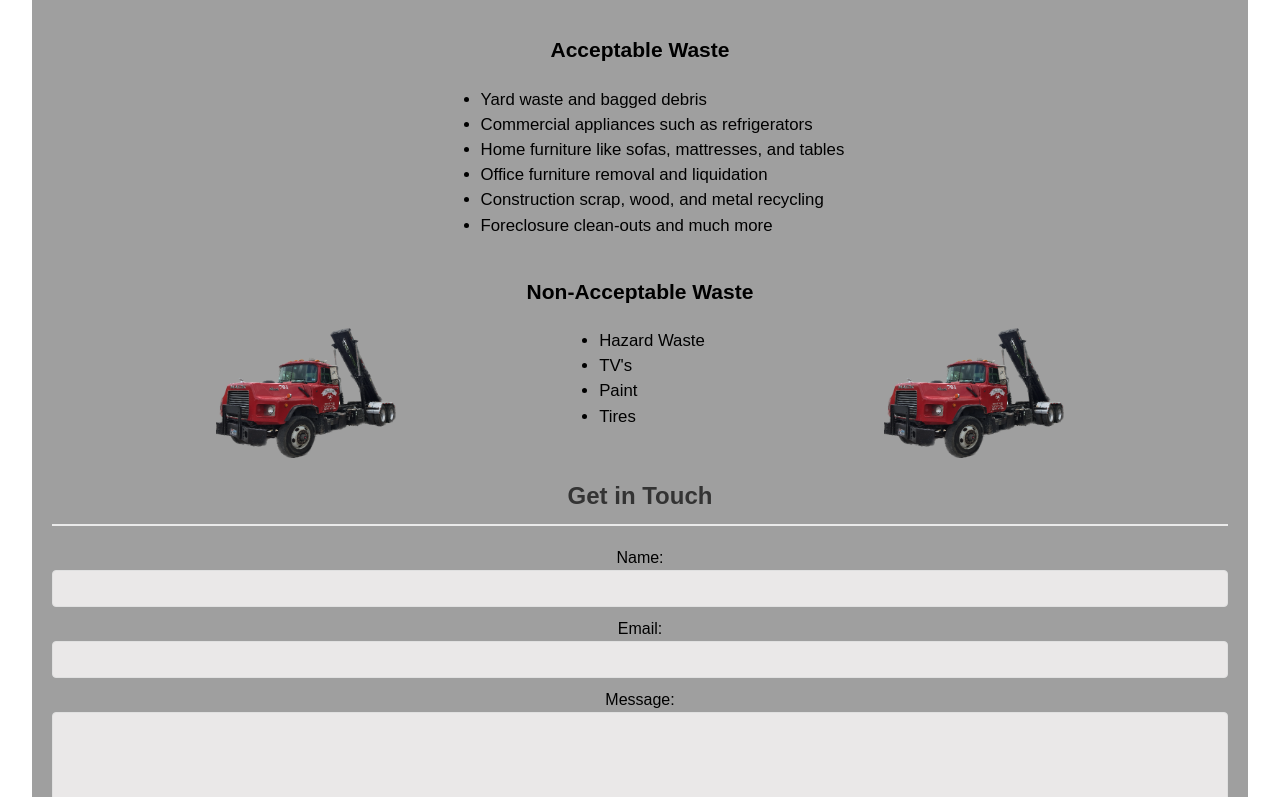
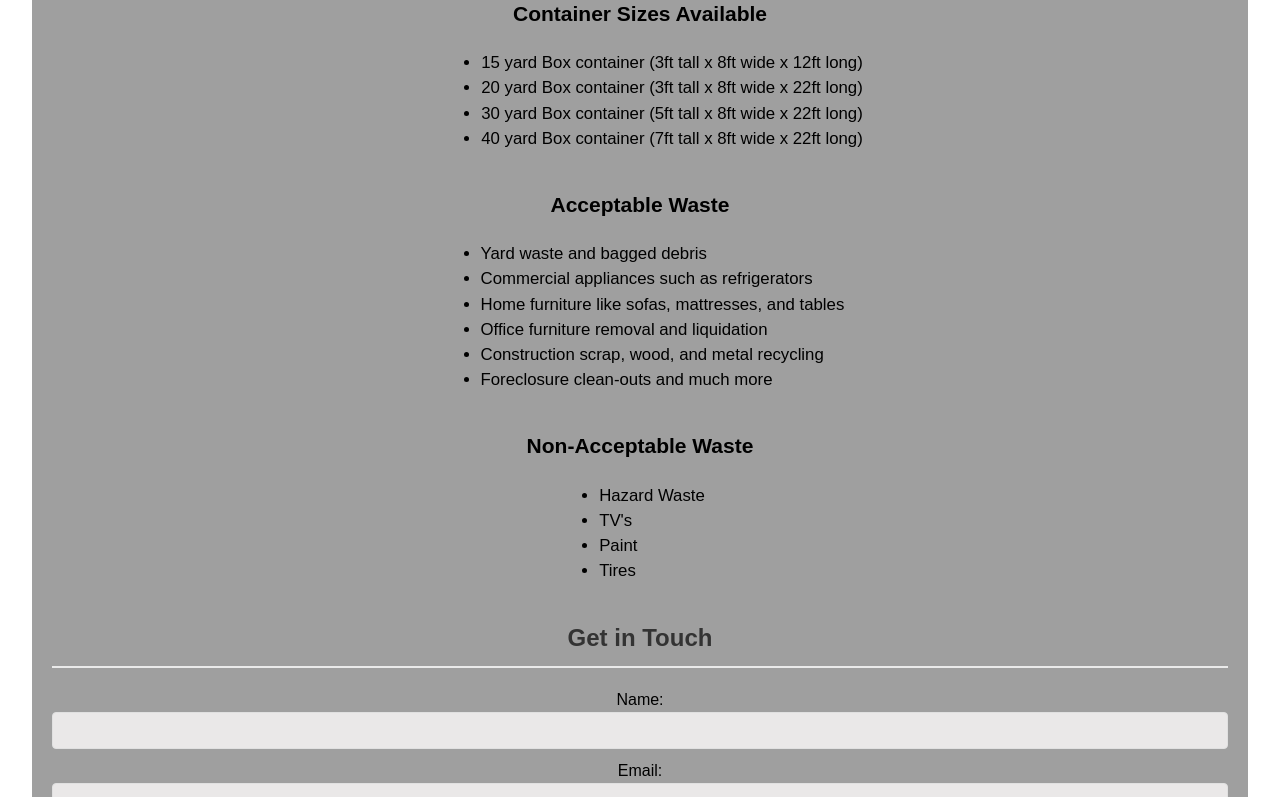
Before and after one commit to cdschexnide/bootjackranch, a React (Vite) app: page / in a window 1280 px wide. Shown: the part 820-1617 px from the top of the page. Built offline with nearby package versions, Linux system fonts and the light colour scheme.

Commit message:
moved truck image

```diff
--- a/src/App.tsx
+++ b/src/App.tsx
@@ -121,6 +121,11 @@ function App() {
           Houston and surrounding cities for 12 years & counting. We provide
           comprehensive solutions for full waste removal.
         </p>
+        <img
+          style={{ width: 180, height: 130 }}
+          src={truck}
+          alt="truck photo"
+        />
         <h2>Services</h2>
         <h3 className="subheaders">Rental Services</h3>
         <div style={{ display: "flex", justifyContent: "center" }}>
@@ -172,12 +177,6 @@ function App() {
           </ul>
         </div>
         <h3 className="subheaders">Non-Acceptable Waste</h3>
-        <div style={{ display: "flex", justifyContent: "space-evenly" }}>
-          <img
-            style={{ width: 180, height: 130 }}
-            src={truck}
-            alt="truck photo"
-          />
         <div style={{ display: "flex", justifyContent: "center" }}>
           <ul className="list-4">
             <li style={{ color: "black" }}>Hazard Waste</li>
@@ -185,12 +184,6 @@ function App() {
             <li style={{ color: "black" }}>Paint</li>
             <li style={{ color: "black" }}>Tires</li>
           </ul>
-          </div>
-          <img
-            style={{ width: 180, height: 130 }}
-            src={truck}
-            alt="truck photo"
-          />
         </div>
       </section>
 
```
Lines whose indentation alone changed are shown as unchanged.
